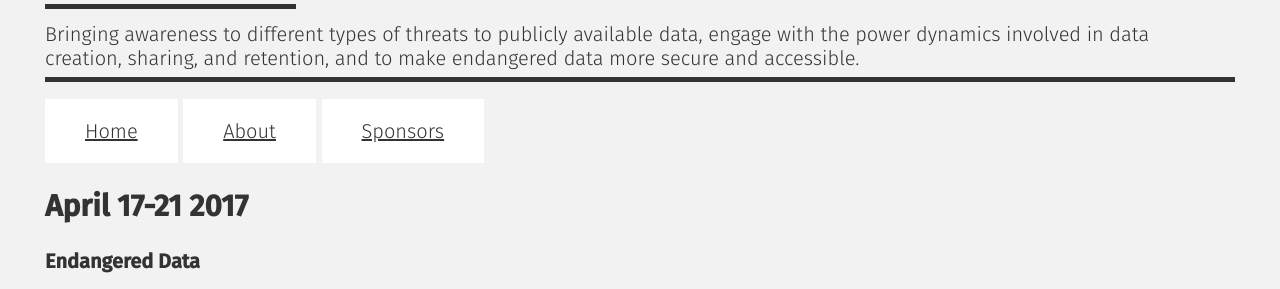
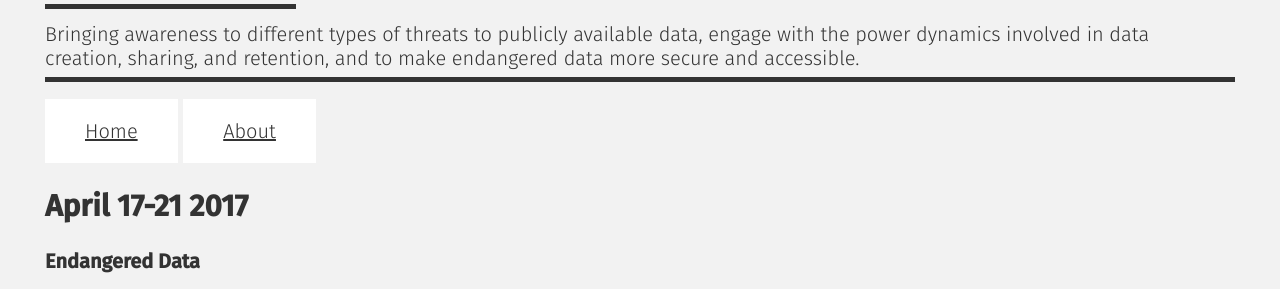
Before and after one commit to endangereddataweek/endangereddataweek.org, a Jekyll site: the page built from index.html, in a window 1280 px wide. Shown: the part 236-525 px from the top of the page. Built offline with Jekyll 4.4.1, drawn with Linux system fonts in a browser that asks for light colours.

Commit message:
Removing Sponsors.

```diff
--- a/_config.yml
+++ b/_config.yml
@@ -27,5 +27,3 @@ navigation:
     url: /
   - title: About
     url: /about/
-  - title: Sponsors
-    url: /sponsors/
```
